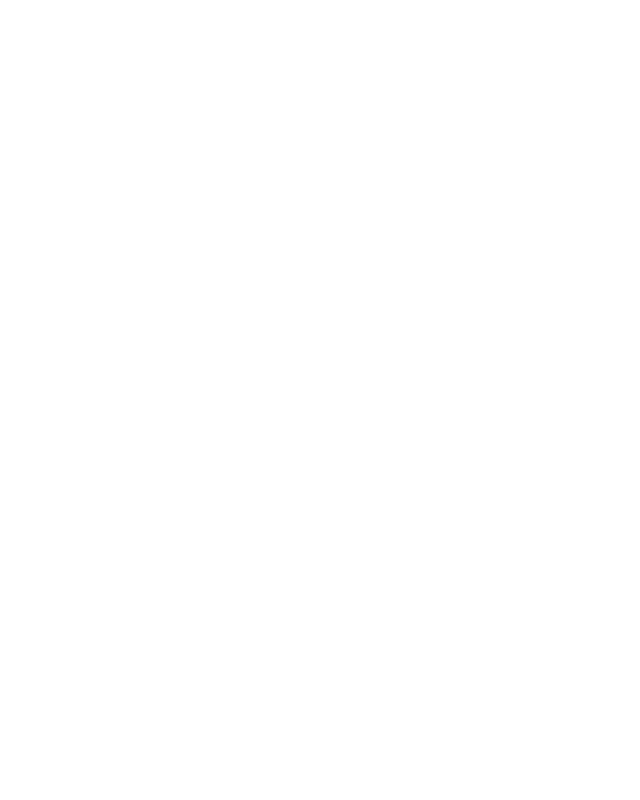
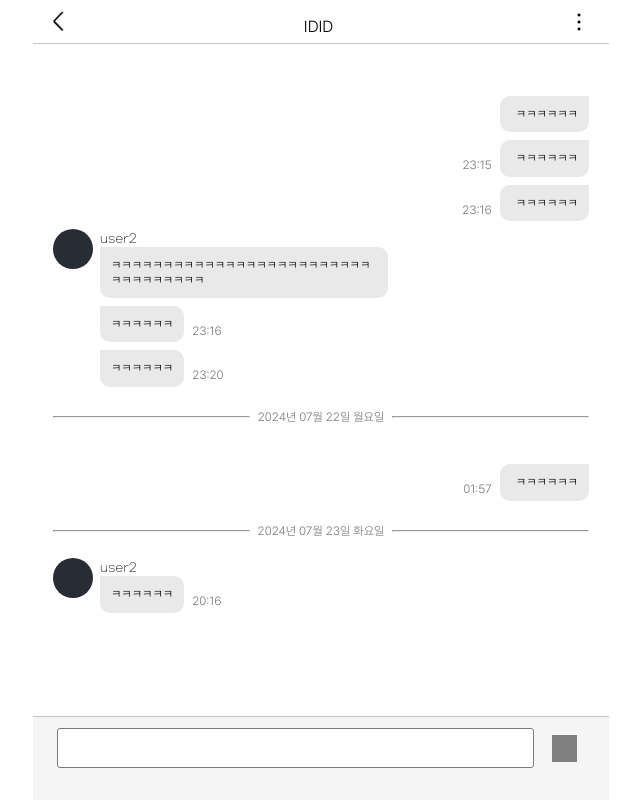
Before and after one commit to oodd-team/oodd-web-react, a React app: page /chats/1 in a window 1280 px wide. Before the commit this address had no page. Shown: the whole page, without its empty margins (319-959 px from the left). Built offline with nearby package versions, Linux system fonts and the light colour scheme; the HTML template or start-up script is replaced by a standard one.

Commit message:
Feat: Chats & ChatRoom 페이지 라우팅

```diff
--- a/src/App.tsx
+++ b/src/App.tsx
@@ -1,6 +1,8 @@
 import React from 'react';
 import { BrowserRouter, Route, Routes } from 'react-router-dom';
 import Home from './pages/Home';
+import Chats from './pages/Chats';
+import ChatRoom from './pages/ChatRoom';
 
 const App: React.FC = () => {
 	return (
@@ -8,6 +10,8 @@ const App: React.FC = () => {
 			<BrowserRouter>
 				<Routes>
 					<Route path="/" element={<Home />} />
+					<Route path="/chats" element={<Chats />}></Route>
+					<Route path="/chats/:id" element={<ChatRoom />}></Route>
 				</Routes>
 			</BrowserRouter>
 		</>
```
